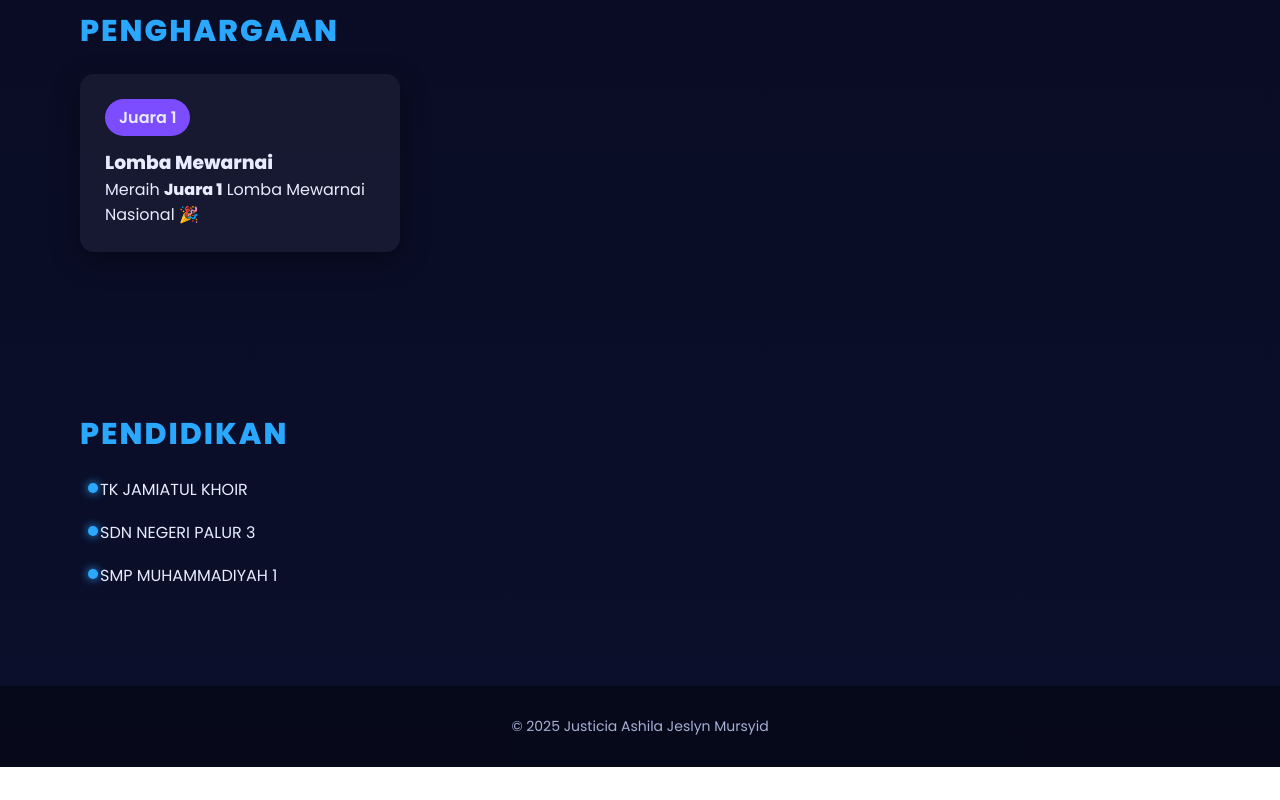
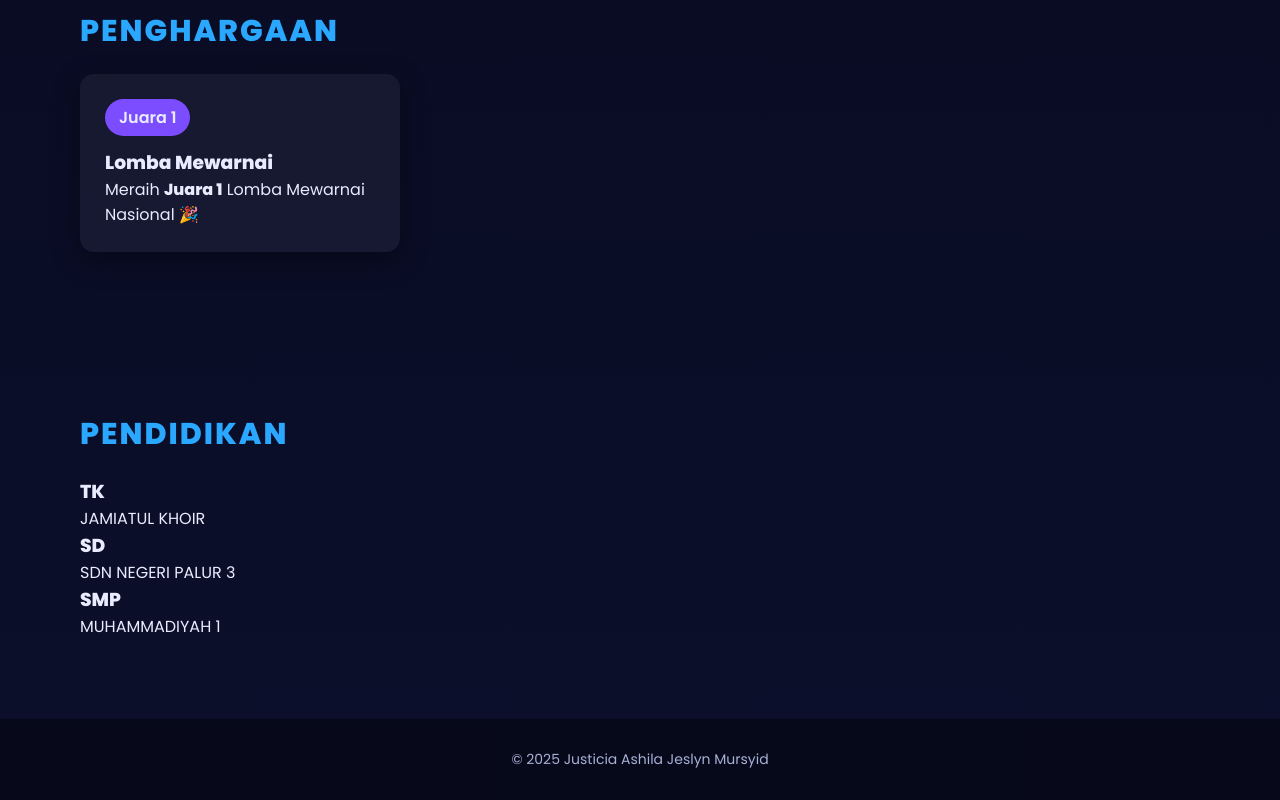
Before and after one commit to wahyuproject-droid/justiciaofficial, a plain HTML site: page index.html in a window 1280 px wide. Shown: the part 1560-2360 px from the top of the page. Before the commit the page ends 2327 px from the top, so only its background shows below. Drawn offline with Linux system fonts and the light colour scheme.

Commit message:
Update index.html

```diff
--- a/index.html
+++ b/index.html
@@ -8,9 +8,8 @@
   <link rel="stylesheet" href="styles.css" />
 </head>
 <body>
-  <!-- Background bintang -->
+  <!-- Background bintang + meteor -->
   <canvas id="starfield"></canvas>
-  <div class="bg-overlay"></div>
 
   <!-- Navbar -->
   <header class="navbar">
@@ -44,7 +43,7 @@
     <div class="bio-card animate-zoom">
       <ul>
         <li><strong>Nama Lengkap:</strong> Justicia Ashila Jeslyn Mursyid</li>
-        <li><strong>Nama Panggilan:</strong> Jeslyn</li>
+        <li><strong>Nama Panggilan:</strong> Ticia</li>
         <li><strong>Tanggal Lahir:</strong> 2 Januari 2013</li>
         <li><strong>Hobi:</strong> Menggambar, Mewarnai, Seni Kreatif</li>
         <li><strong>Cita-cita:</strong> Menjadi Seniman Besar dan Desainer Kreatif</li>
@@ -90,11 +89,20 @@
   <!-- Education -->
   <section id="education" class="section reveal">
     <h2 class="section-title">Pendidikan</h2>
-    <ul class="timeline">
-      <li>TK JAMIATUL KHOIR</li>
-      <li>SDN NEGERI PALUR 3</li>
-      <li>SMP MUHAMMADIYAH 1</li>
-    </ul>
+    <div class="edu-grid">
+      <div class="edu-card">
+        <h3>TK</h3>
+        <p>JAMIATUL KHOIR</p>
+      </div>
+      <div class="edu-card">
+        <h3>SD</h3>
+        <p>SDN NEGERI PALUR 3</p>
+      </div>
+      <div class="edu-card">
+        <h3>SMP</h3>
+        <p>MUHAMMADIYAH 1</p>
+      </div>
+    </div>
   </section>
 
   <!-- Footer -->
```
